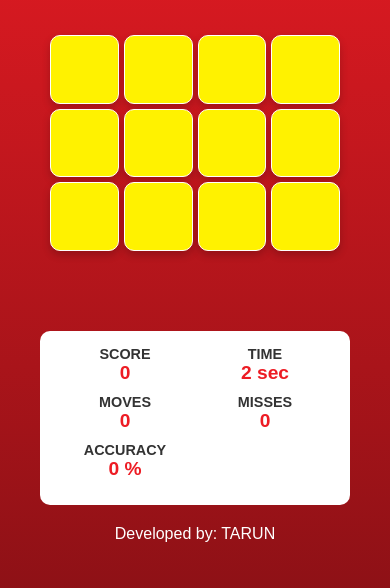
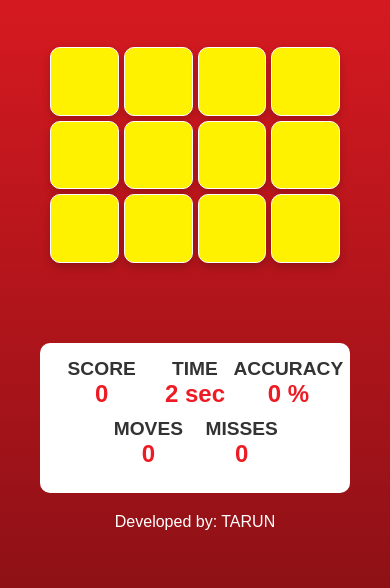
Before and after one commit to Phoenix-610/Memory-Quest, a plain HTML site: page index.html in a window 390 px wide. Both pictures are taken after a click on the button "START". Shown: the part 196-784 px from the top of the page. Drawn offline with Linux system fonts and the light colour scheme; a web font is replaced by a local one.

Commit message:
display panel

```diff
--- a/style.css
+++ b/style.css
@@ -531,3 +531,62 @@ body {
     }
 
 }
+
+
+
+
+
+
+
+
+/* Game Stats Section - Updated for better mobile display */
+.game-stats {
+    display: flex;
+    justify-content: space-between;
+    width: 100%;
+    margin-top: 30px;
+    background-color: white;
+    border-radius: 10px;
+    padding: 15px;
+    flex-wrap: wrap; /* Allow wrapping for small screens */
+}
+
+.stat {
+    display: flex;
+    flex-direction: column;
+    align-items: center;
+    flex: 1;
+}
+
+.stat p:first-child {
+    font-size: 1.2rem;
+    font-weight: bold;
+    color: #333;
+}
+
+.stat p:last-child {
+    font-size: 1.5rem;
+    font-weight: bold;
+    color: #ED1C24;
+}
+
+/* Mobile-specific adjustments */
+@media (max-width: 480px) {
+    .game-stats {
+        flex-wrap: wrap;
+        justify-content: center;
+    }
+
+    .stat {
+        flex: 0 0 33.333%; /* Each stat takes up 1/3 of the width */
+        margin-bottom: 10px;
+        min-width: 80px; /* Minimum width to prevent squishing */
+    }
+
+    /* Special order for mobile layout */
+    .stat:nth-child(1) { order: 1; } /* SCORE */
+    .stat:nth-child(2) { order: 2; } /* TIME */
+    .stat:nth-child(5) { order: 3; } /* ACCURACY - moved to center top row */
+    .stat:nth-child(3) { order: 4; } /* MOVES */
+    .stat:nth-child(4) { order: 5; } /* MISSES */
+}
```
